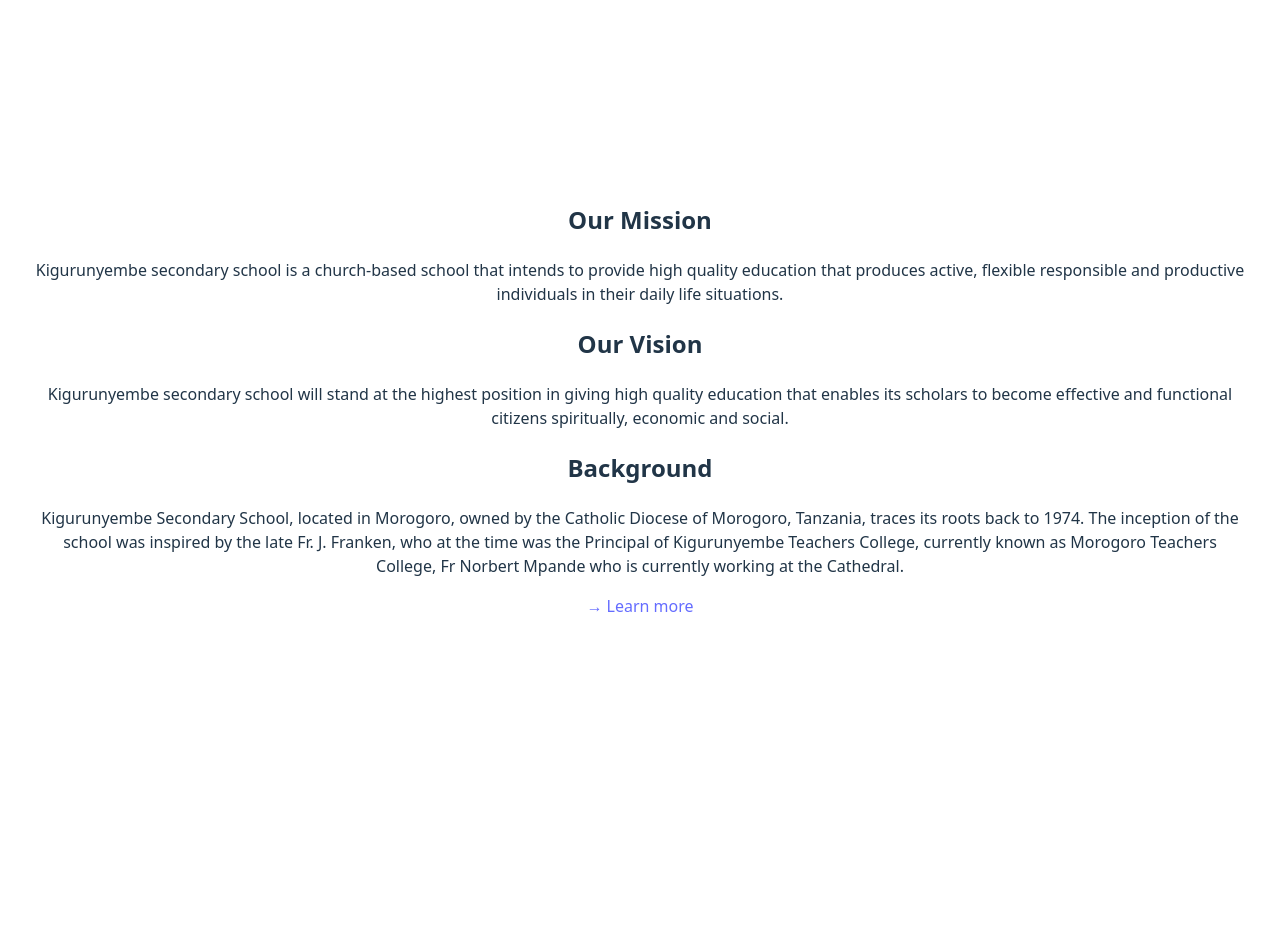
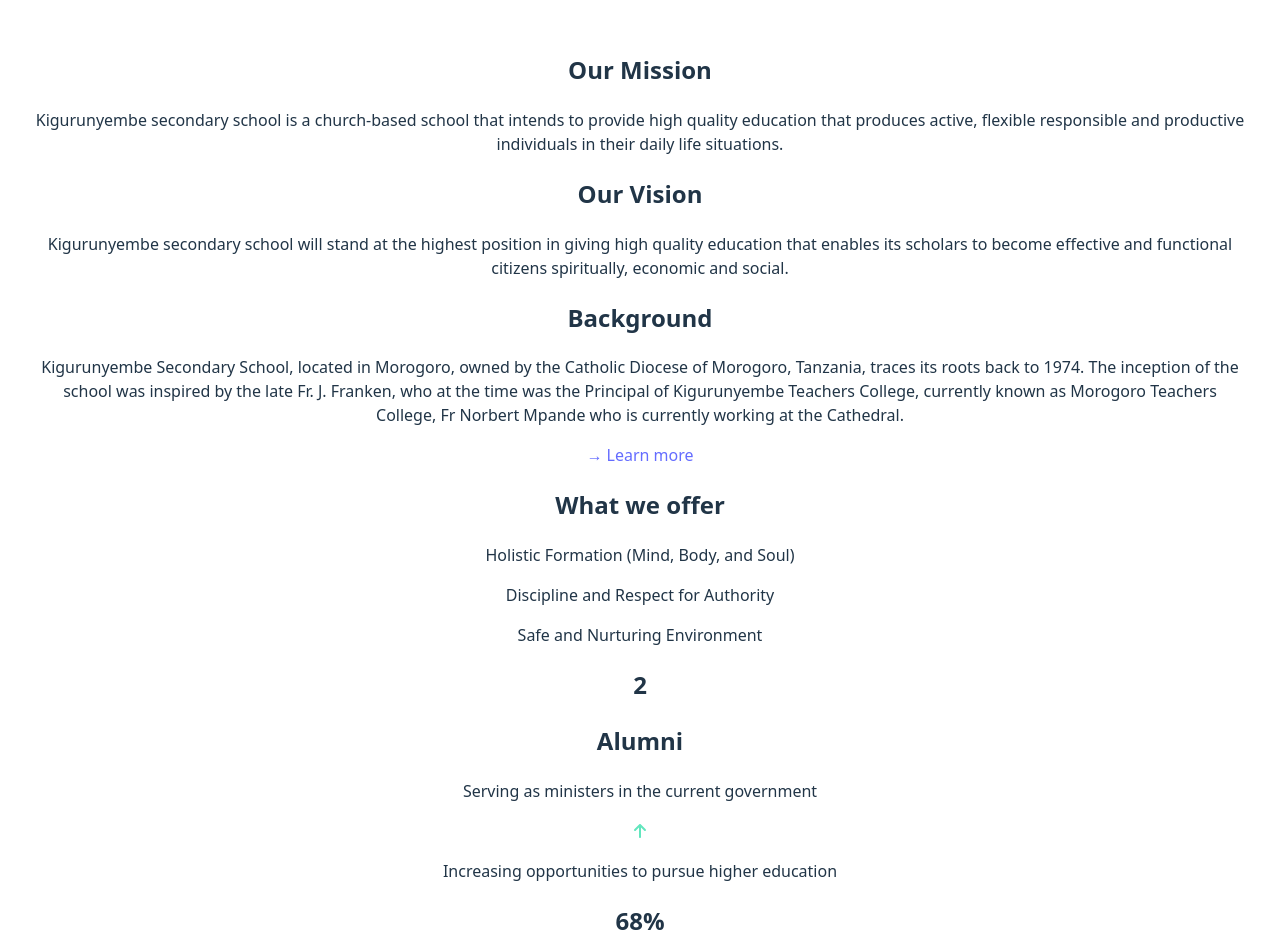
Before and after one commit to stevel419/SchoolWebsite, a React (Vite) app: page / in a window 1280 px wide. Shown: the top 952 px of the page. Before the commit the page ends 800 px from the top, so only its background shows below. Built offline with nearby package versions, Linux system fonts and the light colour scheme.

Commit message:
Added Details for Home Page

```diff
--- a/package.json
+++ b/package.json
@@ -10,6 +10,9 @@
     "preview": "vite preview"
   },
   "dependencies": {
+    "@fortawesome/fontawesome-svg-core": "^6.7.2",
+    "@fortawesome/free-solid-svg-icons": "^6.7.2",
+    "@fortawesome/react-fontawesome": "^0.2.2",
     "react": "^19.1.0",
     "react-dom": "^19.1.0",
     "react-router-dom": "^7.6.1",
--- a/src/About.jsx
+++ b/src/About.jsx
@@ -1,3 +1,5 @@
+import { Link } from "react-router-dom";
+
 function About() {
     return (
         <>
@@ -31,6 +33,7 @@ function About() {
                 initiated advanced level wing in 1984, with four combinations of HGE, HGL, HKL and EGM.
                 </p>
             </div>
+            <Link to="/home">Back to home →</Link>
         </>
     );
 }
--- /dev/null
+++ b/src/Accomplishments.jsx
@@ -0,0 +1,24 @@
+import { FontAwesomeIcon } from '@fortawesome/react-fontawesome';
+import { faArrowUp } from '@fortawesome/free-solid-svg-icons';
+
+function Accomp() {
+    return (
+        <div className="Accomps">
+            <div className="Accomp1">
+                <h2>2</h2>
+                <h2>Alumni</h2>
+                <p>Serving as ministers in the current government</p>
+            </div>
+            <div className="Accomp2">
+                <FontAwesomeIcon icon={faArrowUp} style={{color: "#63E6BE",}} />
+                <p>Increasing opportunities to pursue higher education</p>
+            </div>
+            <div className="Accomp3">
+                <h2>68%</h2>
+                <p>Increased literacy level of students from rural areas</p>
+            </div>
+        </div>
+    );
+}
+
+export default Accomp;
--- a/src/Home.jsx
+++ b/src/Home.jsx
@@ -1,4 +1,6 @@
 import { Link } from "react-router-dom";
+import Offer from './Offer';
+import Accomp from './Accomplishments';
 
 function Home() {
   return (
@@ -29,6 +31,8 @@ function Home() {
         </p>
         <Link to="/about"> → Learn more</Link>
       </div>
+      <Offer />
+      <Accomp />
     </>
   );
 }
--- /dev/null
+++ b/src/Offer.jsx
@@ -0,0 +1,12 @@
+function Offer() {
+    return (
+        <div className="Offer">
+            <h2>What we offer</h2>
+            <p>Holistic Formation (Mind, Body, and Soul)</p>
+            <p>Discipline and Respect for Authority</p>
+            <p>Safe and Nurturing Environment</p>
+        </div>
+    );
+}
+
+export default Offer;
```
